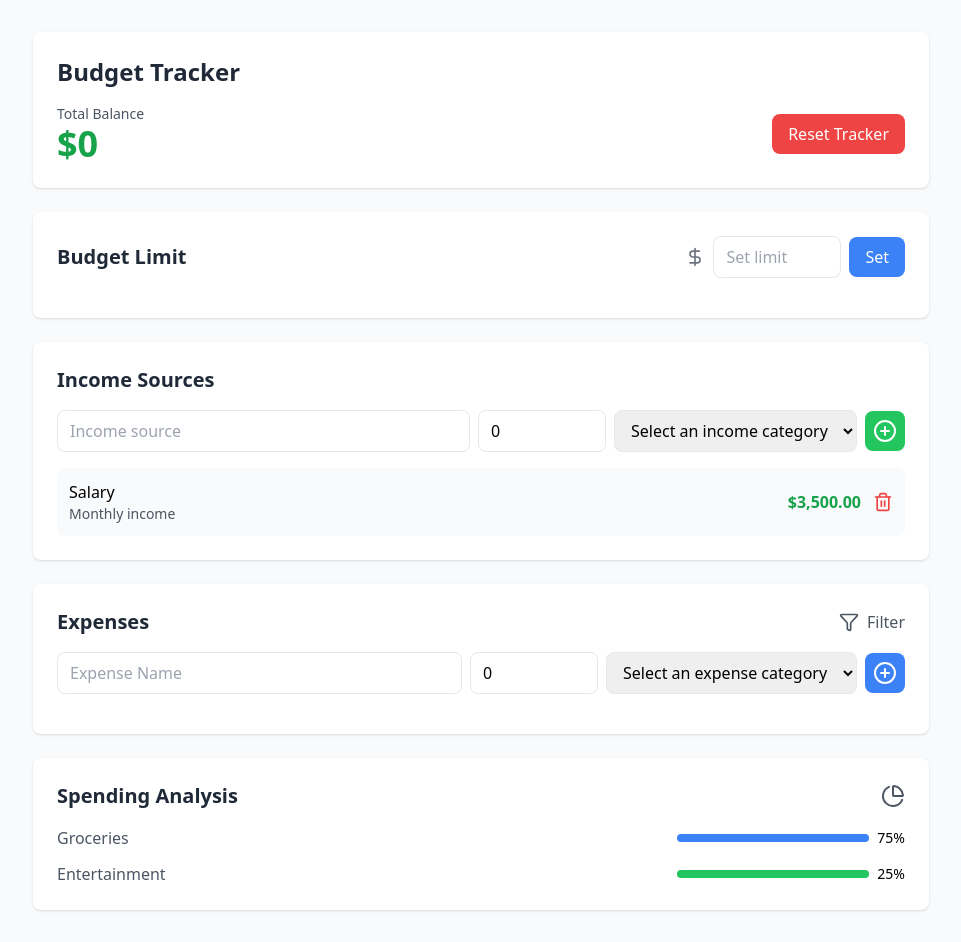
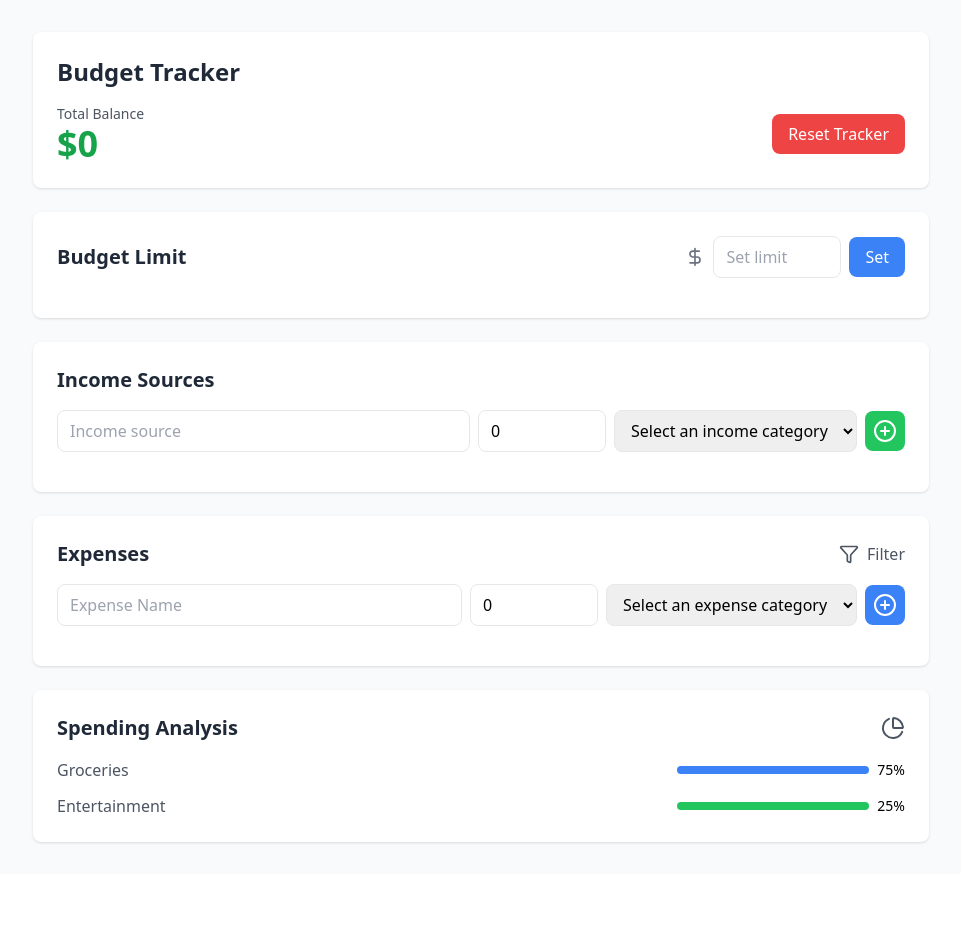
Before and after one commit to Outhman790/todo, a React (Vite) app: page / in a window 1280 px wide. Shown: the whole page, without its empty margins (159-1120 px from the left). After the commit the page ends 874 px from the top, so only its background shows below. Built offline with nearby package versions, Linux system fonts and the light colour scheme.

Commit message:
Incomes section ( for showing and adding incomes )

```diff
--- a/src/components/IncomeSection.jsx
+++ b/src/components/IncomeSection.jsx
@@ -3,18 +3,24 @@ import React from "react";
 import { AddItemForm } from "./AddItemForm";
 import { ItemList } from "./ItemList";
 
-export const IncomeSection = () => {
-  const incomeItems = [
-    { name: "Salary", description: "Monthly income", amount: "3,500.00" },
-  ];
-
+export const IncomeSection = ({ dispatch, incomesItems }) => {
   return (
     <div className="bg-white rounded-lg shadow p-6">
       <h2 className="text-xl font-semibold text-gray-800 mb-4">
         Income Sources
       </h2>
-      <AddItemForm placeholder="Income source" buttonColor="bg-green-500" />
-      <ItemList items={incomeItems} textColor="text-green-600" />
+      <AddItemForm
+        placeholder="Income source"
+        buttonColor="bg-green-500"
+        dispatch={dispatch}
+        isExpense={false}
+      />
+      <ItemList
+        items={incomesItems}
+        dispatch={dispatch}
+        isExpense={false}
+        textColor="text-green-600"
+      />
     </div>
   );
 };
```
